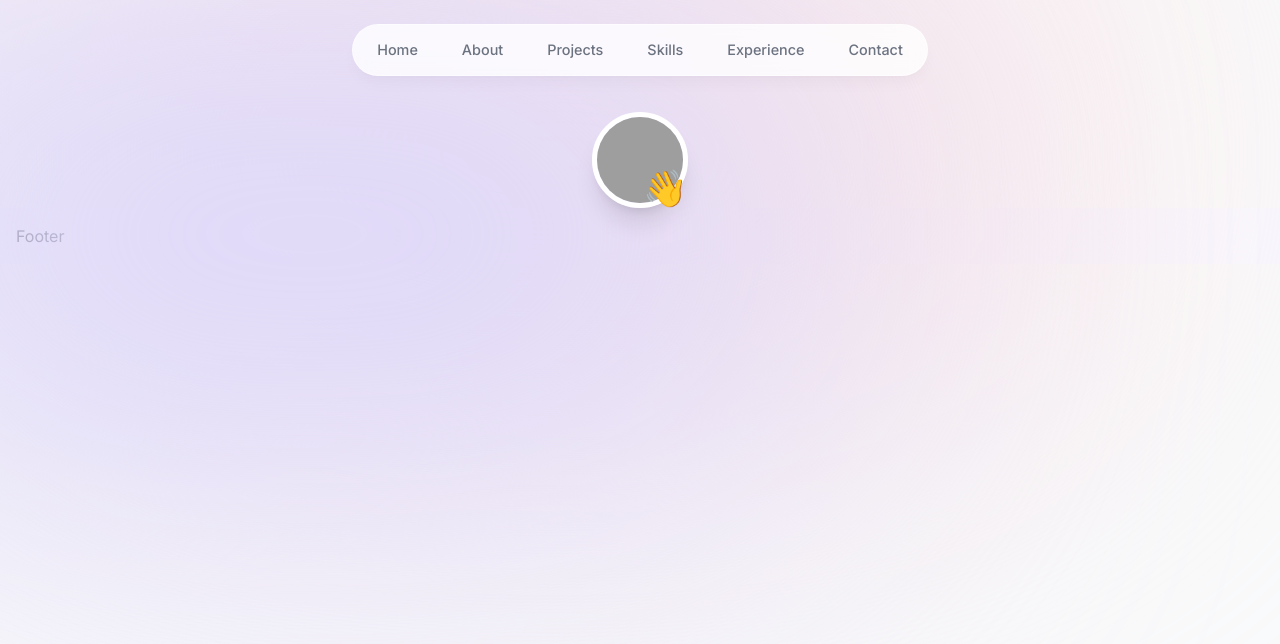
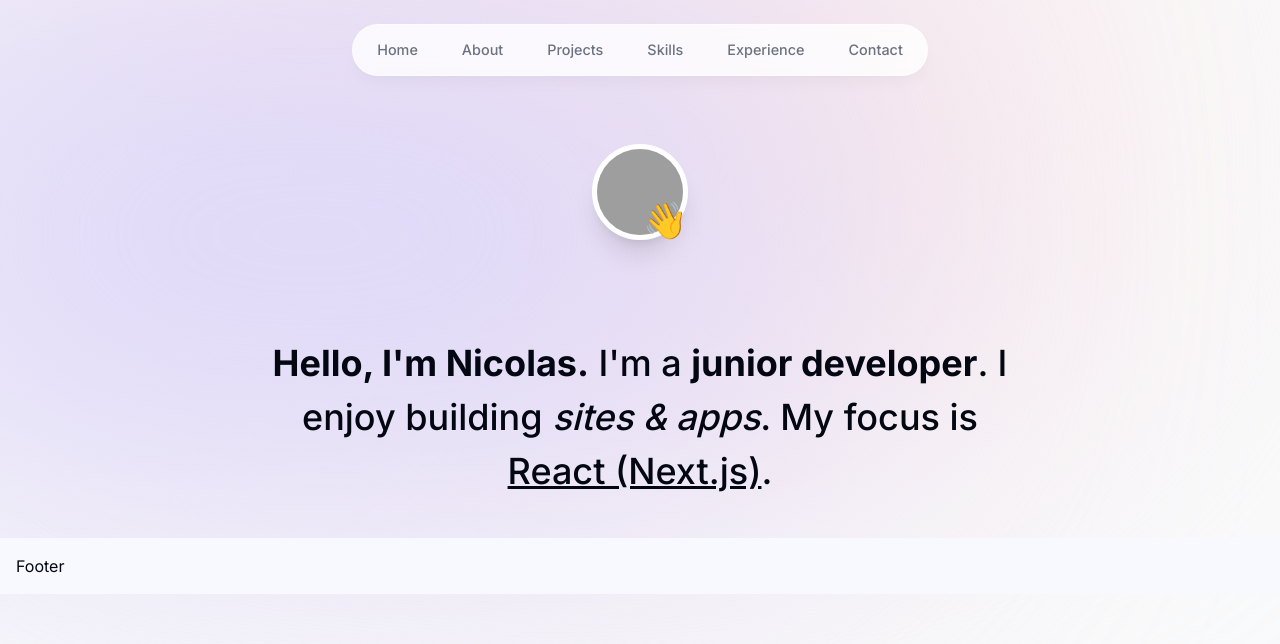
Before and after one commit to ndemontrond/P8-Portfolio, a Next.js app: page / in a window 1280 px wide. Shown: the top 644 px of the page. Built offline with nearby package versions, Linux system fonts and the light colour scheme; grey boxes are pictures that could not be loaded.

Commit message:
added a short intro

```diff
--- a/src/app/layout.tsx
+++ b/src/app/layout.tsx
@@ -18,10 +18,10 @@ export default function RootLayout({
     return (
         <html lang="en">
             <body
-                className={`${inter.className} bg-gray-50 text-gray-950 relative pt-28`}
+                className={`${inter.className} bg-gray-50 text-gray-950 relative pt-28 sm:pt-36`}
             >
-                <div className="bg-[#fbe2e3] absolute top-[-6rem] right-[11rem] h-[31.25rem] w-[31.25rem] rounded-full blur-[10rem] sm:w-[68.75rem]"></div>
-                <div className="bg-[#dbd7fb] absolute top-[-1rem] left-[-35rem] h-[31.25rem] w-[31.25rem] rounded-full blur-[10rem] sm:w-[68.75rem] md:left-[-33rem] lg:left-[-28rem] xl:left-[-15rem] 2xl:left-[-5rem]"></div>
+                <div className="bg-[#fbe2e3] absolute top-[-6rem] -z-10 right-[11rem] h-[31.25rem] w-[31.25rem] rounded-full blur-[10rem] sm:w-[68.75rem]"></div>
+                <div className="bg-[#dbd7fb] absolute top-[-1rem] -z-10 left-[-35rem] h-[31.25rem] w-[50rem] rounded-full blur-[10rem] sm:w-[68.75rem] md:left-[-33rem] lg:left-[-28rem] xl:left-[-15rem] 2xl:left-[-5rem]"></div>
 
                 <Header />
                 {children}
--- a/src/components/intro.tsx
+++ b/src/components/intro.tsx
@@ -46,6 +46,18 @@ export default function Intro() {
                     </motion.span>
                 </div>
             </div>
+
+            <motion.h1
+                className="mb-10 mt-4 px-4 text-2xl font-medium !leading-[1.5] sm:text-4xl pt-[5rem]"
+                initial={{ opacity: 0, y: 100 }}
+                animate={{ opacity: 1, y: 0 }}
+            >
+                <span className="font-bold">Hello, I&apos;m Nicolas.</span>{" "}
+                I&apos;m a{" "}
+                <span className="font-bold">junior developer</span>. I
+                enjoy building <span className="italic">sites & apps</span>. My
+                focus is <span className="underline">React (Next.js)</span>.
+            </motion.h1>
         </section>
     );
 }
```
